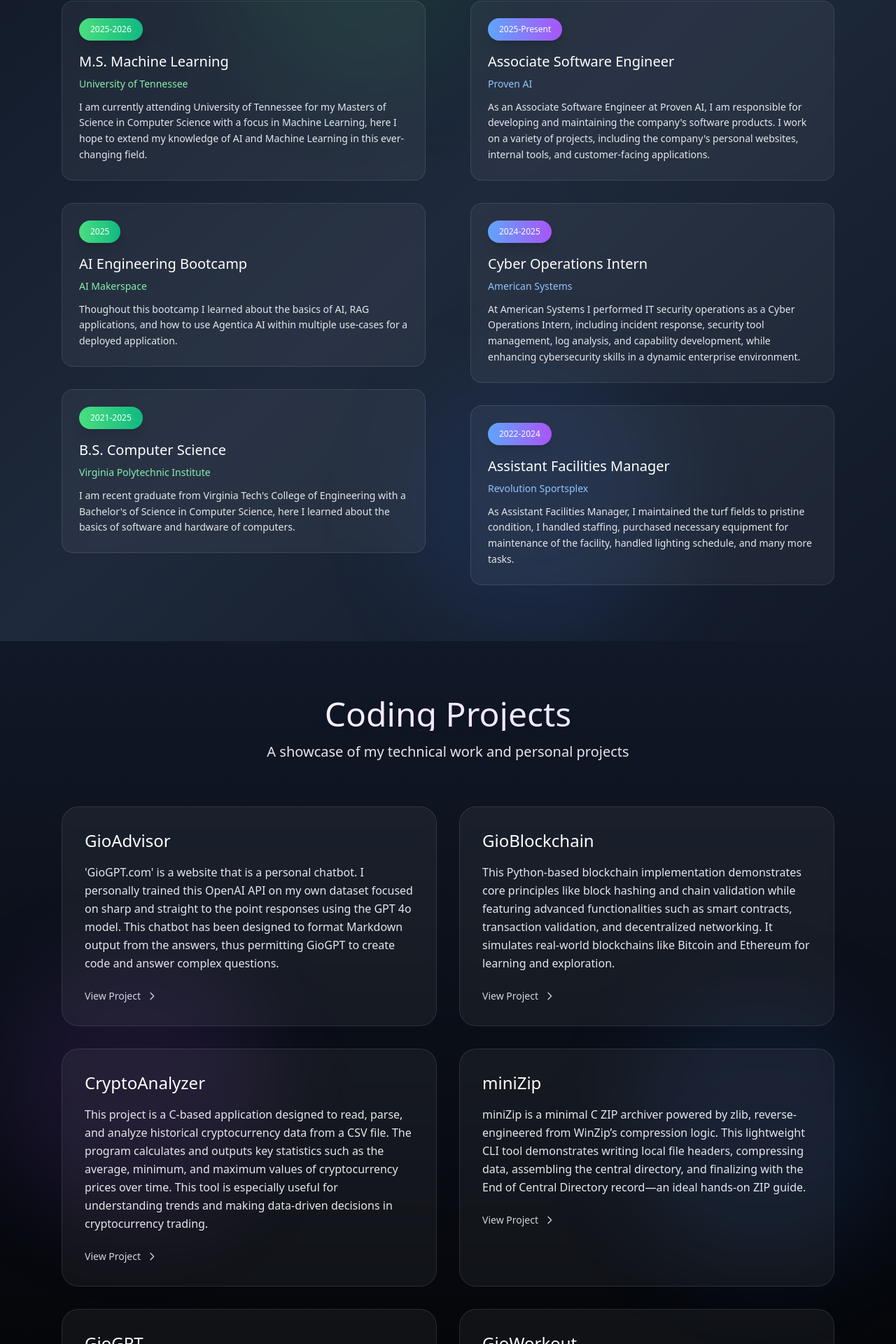
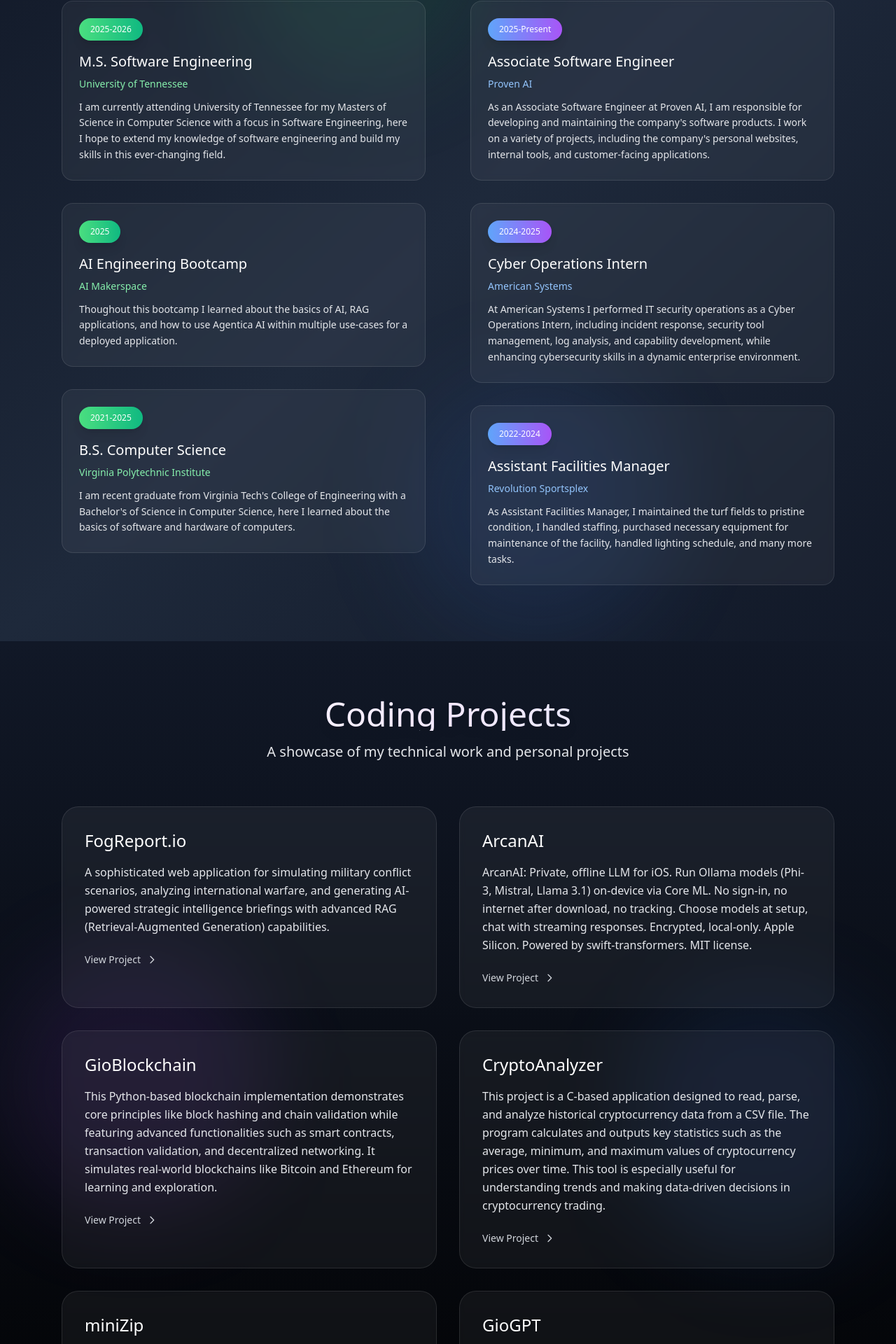
Before and after one commit to Jacksongio/personalWebsite, a Next.js app: page / in a window 1280 px wide. Shown: the part 1380-3300 px from the top of the page at 70% size. Built offline with nearby package versions, Linux system fonts and the light colour scheme.

Commit message:
update experience

```diff
--- a/components/experience-section.tsx
+++ b/components/experience-section.tsx
@@ -2,10 +2,10 @@ export function ExperienceSection() {
   const education = [
     {
       period: "2025-2026",
-      title: "M.S. Machine Learning",
+      title: "M.S. Software Engineering",
       institution: "University of Tennessee",
       description:
-        "I am currently attending University of Tennessee for my Masters of Science in Computer Science with a focus in Machine Learning, here I hope to extend my knowledge of AI and Machine Learning in this ever-changing field.",
+        "I am currently attending University of Tennessee for my Masters of Science in Computer Science with a focus in Software Engineering, here I hope to extend my knowledge of software engineering and build my skills in this ever-changing field.",
     },
     {
       period: "2025",
--- a/components/projects-section.tsx
+++ b/components/projects-section.tsx
@@ -1,11 +1,16 @@
 export function ProjectsSection() {
   const projects = [
     {
-      title: "GioAdvisor",
+      title: "FogReport.io",
       description:
-        "'GioGPT.com' is a website that is a personal chatbot. I personally trained this OpenAI API on my own dataset focused on sharp and straight to the point responses using the GPT 4o model. This chatbot has been designed to format Markdown output from the answers, thus permitting GioGPT to create code and answer complex questions.",
-      color: "from-orange-400 to-red-500",
-      githubUrl: "gioadvisor.com",
+        "A sophisticated web application for simulating military conflict scenarios, analyzing international warfare, and generating AI-powered strategic intelligence briefings with advanced RAG (Retrieval-Augmented Generation) capabilities. ",
+      githubUrl: "https://fogreport.io",
+    },
+    {
+      title: "ArcanAI",
+      description:
+        "ArcanAI: Private, offline LLM for iOS. Run Ollama models (Phi-3, Mistral, Llama 3.1) on-device via Core ML. No sign-in, no internet after download, no tracking. Choose models at setup, chat with streaming responses. Encrypted, local-only. Apple Silicon. Powered by swift-transformers. MIT license.",
+      githubUrl: "https://apps.apple.com/us/app/arcanai/id6755493224",
     },
     {
       title: "GioBlockchain",
@@ -35,13 +40,7 @@ export function ProjectsSection() {
       color: "from-orange-400 to-red-500",
       githubUrl: "https://github.com/jacksongio/GioGPT",
     },
-    {
-      title: "GioWorkout",
-      description:
-        "GioWorkout is a personal project that leverages the power of the ChatGPT API to create various innovative applications. GioWorkout is a dynamic workout generator that provides customized workout routines based on user preferences and goals.",
-      color: "from-purple-400 to-pink-500",
-      githubUrl: "https://github.com/jacksongio/GioWorkout",
-    },
+
   ]
 
   return (
--- a/components/stats-section.tsx
+++ b/components/stats-section.tsx
@@ -1,9 +1,9 @@
 export function StatsSection() {
   const stats = [
-    { number: "5", label: "Computers built" },
-    { number: "23", label: "Coding Projects" },
+    { number: "7", label: "Projects Deployed" },
+    { number: "32", label: "Github Project Repositories" },
     { number: "12", label: "Years Experience with programming" },
-    { number: "4", label: "Deployed Apps" },
+    { number: "5", label: "Computers Built" },
   ]
 
   return (
--- a/package.json
+++ b/package.json
@@ -48,7 +48,7 @@
     "next": "16.1.1",
     "next-themes": "^0.4.4",
     "react": "^19",
-    "react-day-picker": "8.10.1",
+    "react-day-picker": "^9.13.0",
     "react-dom": "^19",
     "react-hook-form": "^7.54.1",
     "react-resizable-panels": "^2.1.7",
```
